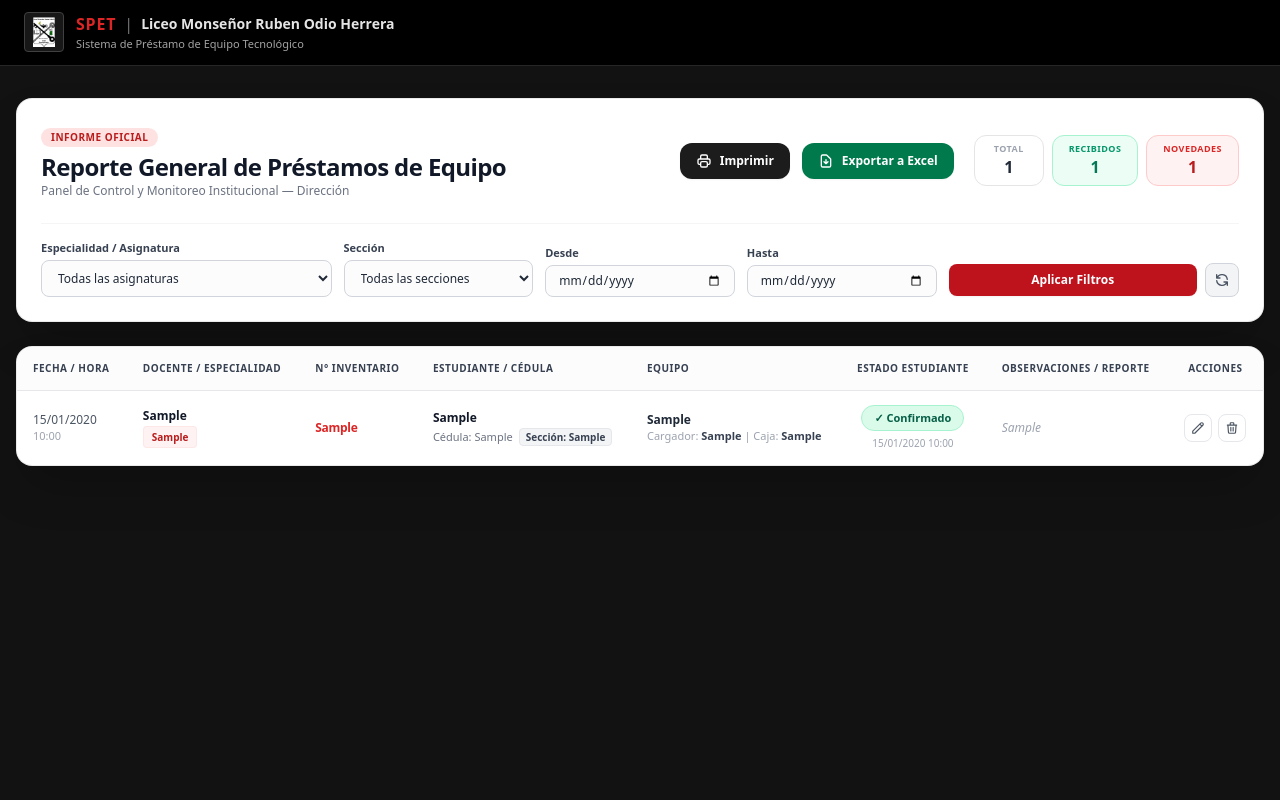
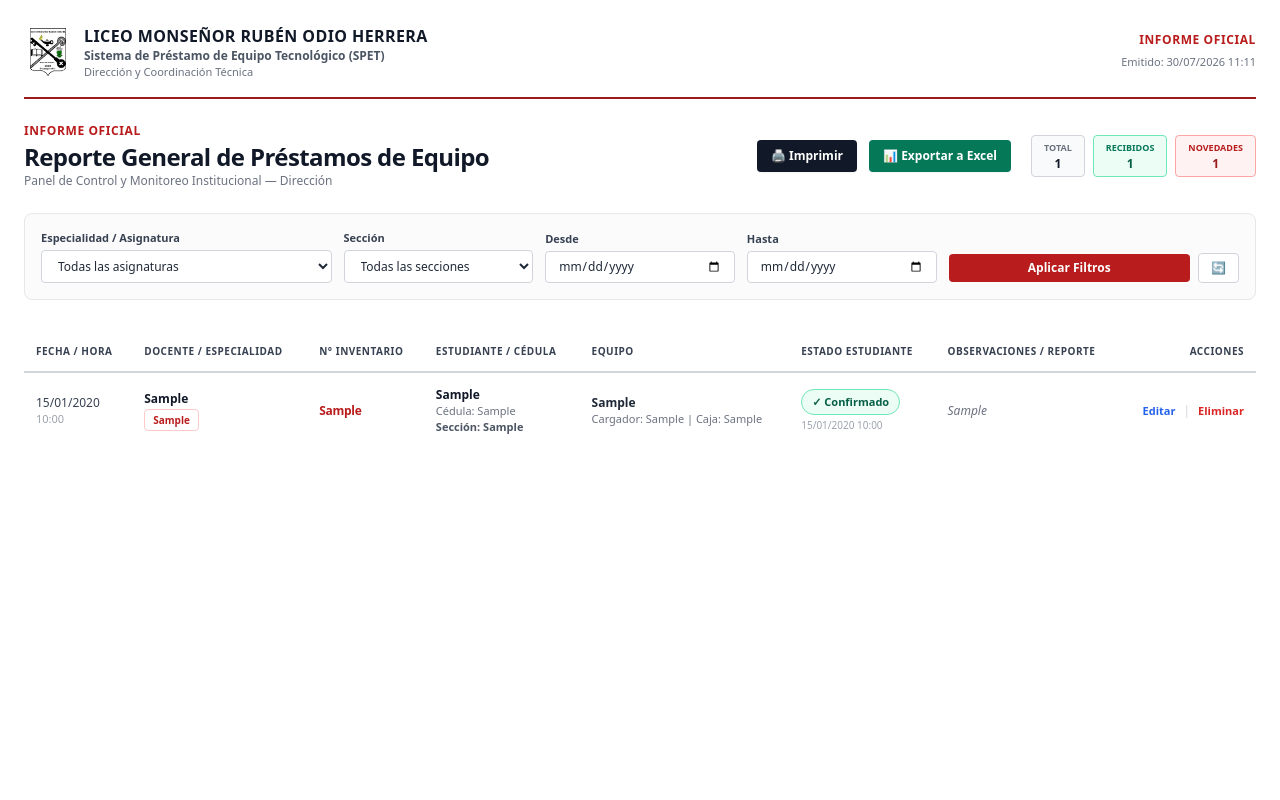
Before and after one commit to gherrera608-sudo/bitacora-tecnologia, a Flask app: page / in a window 1280 px wide. Run offline with Flask 3, Linux system fonts and the light colour scheme; tables that the repository leaves empty hold one stand-in row (values such as "Sample post"); some libraries are stand-ins or nearby versions.

Commit message:
Update direccion.html

```diff
--- a/templates/direccion.html
+++ b/templates/direccion.html
@@ -6,81 +6,67 @@
     <title>SPET - Reporte General de Préstamos</title>
     <script src="https://cdn.tailwindcss.com"></script>
 </head>
-<body class="bg-[#121212] min-h-screen text-gray-800 font-sans antialiased pb-12">
+<body class="bg-white min-h-screen text-gray-800 font-sans antialiased pb-12">
 
-    <!-- Navbar Superior Institucional -->
-    <header class="bg-black text-white border-b border-neutral-800 px-6 py-3 mb-8">
-        <div class="max-w-[1400px] mx-auto flex items-center justify-between">
+    <div class="max-w-[1400px] mx-auto px-6 py-6">
+
+        <!-- Membrana Institucional Superior -->
+        <header class="flex flex-col md:flex-row justify-between items-start md:items-center border-b-2 border-red-800 pb-4 mb-6 gap-4">
             <div class="flex items-center gap-3">
-                <!-- Escudo / Logo -->
-                <div class="w-10 h-10 bg-neutral-900 border border-neutral-700 rounded flex items-center justify-center p-1">
-                    <img src="{{ url_for('static', filename='escudo.png') }}" alt="Logo" class="max-h-full max-w-full object-contain" onerror="this.src='https://via.placeholder.com/40'">
+                <div class="w-12 h-12 flex items-center justify-center">
+                    <img src="{{ url_for('static', filename='escudo.png') }}" alt="Logo" class="max-h-full max-w-full object-contain" onerror="this.src='https://via.placeholder.com/48'">
                 </div>
                 <div>
-                    <div class="flex items-center gap-2">
-                        <span class="text-red-600 font-black tracking-wider text-base">SPET</span>
-                        <span class="text-neutral-500">|</span>
-                        <h1 class="text-sm font-semibold text-neutral-200">Liceo Monseñor Ruben Odio Herrera</h1>
-                    </div>
-                    <p class="text-[11px] text-neutral-400">Sistema de Préstamo de Equipo Tecnológico</p>
+                    <h1 class="text-base font-black tracking-wide text-gray-900">LICEO MONSEÑOR RUBÉN ODIO HERRERA</h1>
+                    <p class="text-xs text-gray-600 font-semibold">Sistema de Préstamo de Equipo Tecnológico (SPET)</p>
+                    <p class="text-[11px] text-gray-500">Dirección y Coordinación Técnica</p>
                 </div>
             </div>
+            <div class="text-left md:text-right">
+                <span class="text-xs font-bold text-red-700 tracking-wider block">INFORME OFICIAL</span>
+                <span class="text-[11px] text-gray-500">Emitido: {{ ahora.strftime('%d/%m/%Y %H:%M') if ahora else '' }}</span>
             </div>
         </header>
 
-    <!-- Contenedor Principal -->
-    <main class="max-w-[1400px] mx-auto px-4 space-y-6">
-
-        <!-- Panel de Control y Filtros -->
-        <section class="bg-white rounded-2xl p-6 shadow-2xl border border-neutral-200/80">
-            <!-- Encabezado del Informe y Botones -->
-            <div class="flex flex-col lg:flex-row lg:items-center justify-between gap-6 mb-6">
+        <!-- Título del Reporte y Botones de Acción -->
+        <div class="flex flex-col md:flex-row md:items-center justify-between gap-4 mb-6">
             <div>
-                    <span class="inline-block bg-red-100 text-red-700 text-[10px] font-bold uppercase tracking-wider px-2.5 py-0.5 rounded-full mb-1">
-                        INFORME OFICIAL
-                    </span>
+                <span class="text-xs font-bold text-red-700 uppercase tracking-wider block mb-0.5">INFORME OFICIAL</span>
                 <h2 class="text-2xl font-black text-gray-900 tracking-tight">Reporte General de Préstamos de Equipo</h2>
-                    <p class="text-xs font-medium text-gray-500">Panel de Control y Monitoreo Institucional — Dirección</p>
+                <p class="text-xs text-gray-500">Panel de Control y Monitoreo Institucional — Dirección</p>
             </div>
 
-                <!-- Acciones Rápidas y Métricas -->
+            <!-- Botones Superiores e Indicadores -->
             <div class="flex flex-wrap items-center gap-3">
-                    <a href="javascript:window.print()" class="bg-[#1c1c1c] hover:bg-black text-white px-4 py-2.5 rounded-xl text-xs font-bold transition flex items-center gap-2 shadow-sm">
-                        <svg class="w-4 h-4" fill="none" stroke="currentColor" viewBox="0 0 24 24"><path stroke-linecap="round" stroke-linejoin="round" stroke-width="2" d="M17 17h2a2 2 0 002-2v-4a2 2 0 00-2-2H5a2 2 0 00-2 2v4a2 2 0 002 2h2m2 4h6a2 2 0 002-2v-4a2 2 0 00-2-2H9a2 2 0 00-2 2v4a2 2 0 002 2zm8-12V5a2 2 0 00-2-2H9a2 2 0 00-2 2v4h10z"></path></svg>
-                        Imprimir
+                <a href="javascript:window.print()" class="bg-gray-900 hover:bg-black text-white px-3.5 py-2 rounded text-xs font-bold transition flex items-center gap-1.5 shadow-sm">
+                    🖨️ Imprimir
                 </a>
-                    <a href="{{ url_for('descargar_reporte', asignatura=asignatura_filtro, grupo=grupo_filtro, fecha_inicio=fecha_inicio, fecha_fin=fecha_fin) }}" class="bg-[#007a4d] hover:bg-[#00633e] text-white px-4 py-2.5 rounded-xl text-xs font-bold transition flex items-center gap-2 shadow-sm">
-                        <svg class="w-4 h-4" fill="none" stroke="currentColor" viewBox="0 0 24 24"><path stroke-linecap="round" stroke-linejoin="round" stroke-width="2" d="M12 10v6m0 0l-3-3m3 3l3-3m2 8H7a2 2 0 01-2-2V5a2 2 0 012-2h5.586a1 1 0 01.707.293l5.414 5.414a1 1 0 01.293.707V19a2 2 0 01-2 2z"></path></svg>
-                        Exportar a Excel
+                <a href="{{ url_for('descargar_reporte', asignatura=asignatura_filtro, grupo=grupo_filtro, fecha_inicio=fecha_inicio, fecha_fin=fecha_fin) }}" class="bg-emerald-700 hover:bg-emerald-800 text-white px-3.5 py-2 rounded text-xs font-bold transition flex items-center gap-1.5 shadow-sm">
+                    📊 Exportar a Excel
                 </a>
 
-                    <!-- Indicadores (KPIs) -->
-                    <div class="flex items-center gap-2 ml-2">
-                        <div class="border border-neutral-200 rounded-xl px-4 py-1.5 text-center min-w-[70px]">
-                            <span class="block text-[9px] font-bold text-gray-400 tracking-wider">TOTAL</span>
-                            <span class="text-base font-black text-gray-800">{{ total }}</span>
+                <div class="flex items-center gap-2 ml-2 text-xs">
+                    <div class="border border-gray-300 rounded px-3 py-1 text-center bg-gray-50">
+                        <span class="block text-[9px] font-bold text-gray-500">TOTAL</span>
+                        <span class="font-black text-gray-900">{{ total }}</span>
                     </div>
-                        <div class="bg-emerald-50 border border-emerald-200 rounded-xl px-4 py-1.5 text-center min-w-[70px]">
-                            <span class="block text-[9px] font-bold text-emerald-600 tracking-wider">RECIBIDOS</span>
-                            <span class="text-base font-black text-emerald-700">{{ confirmados }}</span>
+                    <div class="border border-emerald-300 rounded px-3 py-1 text-center bg-emerald-50">
+                        <span class="block text-[9px] font-bold text-emerald-700">RECIBIDOS</span>
+                        <span class="font-black text-emerald-800">{{ confirmados }}</span>
                     </div>
-                        <div class="bg-red-50 border border-red-200 rounded-xl px-4 py-1.5 text-center min-w-[70px]">
-                            <span class="block text-[9px] font-bold text-red-600 tracking-wider">NOVEDADES</span>
-                            <span class="text-base font-black text-red-700">{{ novedades }}</span>
+                    <div class="border border-red-300 rounded px-3 py-1 text-center bg-red-50">
+                        <span class="block text-[9px] font-bold text-red-700">NOVEDADES</span>
+                        <span class="font-black text-red-800">{{ novedades }}</span>
                     </div>
                 </div>
             </div>
         </div>
 
-            <hr class="border-neutral-100 my-4">
-
-            <!-- Formulario de Filtros -->
-            <form method="GET" action="{{ url_for('vista_direccion') }}" class="grid grid-cols-1 md:grid-cols-12 gap-3 items-end">
-
-                <!-- Especialidad / Asignatura -->
+        <!-- Filtros de Búsqueda -->
+        <form method="GET" action="{{ url_for('vista_direccion') }}" class="grid grid-cols-1 md:grid-cols-12 gap-3 mb-8 items-end bg-gray-50/70 p-4 rounded-lg border border-gray-200">
             <div class="md:col-span-3">
                 <label class="block text-[11px] font-bold text-gray-700 mb-1">Especialidad / Asignatura</label>
-                    <select name="asignatura" class="w-full bg-gray-50/50 border border-gray-300 rounded-lg px-3 py-2 text-xs font-medium focus:ring-2 focus:ring-red-500 focus:bg-white transition outline-none">
+                <select name="asignatura" class="w-full bg-white border border-gray-300 rounded px-3 py-1.5 text-xs focus:outline-none focus:border-red-700">
                     <option value="">Todas las asignaturas</option>
                     {% for a in todas_asignaturas %}
                         <option value="{{ a }}" {% if asignatura_filtro == a %}selected{% endif %}>{{ a }}</option>
@@ -88,10 +74,9 @@
                 </select>
             </div>
 
-                <!-- Sección / Grupo -->
             <div class="md:col-span-2">
                 <label class="block text-[11px] font-bold text-gray-700 mb-1">Sección</label>
-                    <select name="grupo" class="w-full bg-gray-50/50 border border-gray-300 rounded-lg px-3 py-2 text-xs font-medium focus:ring-2 focus:ring-red-500 focus:bg-white transition outline-none">
+                <select name="grupo" class="w-full bg-white border border-gray-300 rounded px-3 py-1.5 text-xs focus:outline-none focus:border-red-700">
                     <option value="">Todas las secciones</option>
                     {% for g in todos_grupos %}
                         <option value="{{ g }}" {% if grupo_filtro == g %}selected{% endif %}>{{ g }}</option>
@@ -99,103 +84,91 @@
                 </select>
             </div>
 
-                <!-- Fecha Desde -->
             <div class="md:col-span-2">
                 <label class="block text-[11px] font-bold text-gray-700 mb-1">Desde</label>
-                    <input type="date" name="fecha_inicio" value="{{ fecha_inicio }}" class="w-full bg-gray-50/50 border border-gray-300 rounded-lg px-3 py-1.5 text-xs font-medium focus:ring-2 focus:ring-red-500 focus:bg-white transition outline-none">
+                <input type="date" name="fecha_inicio" value="{{ fecha_inicio }}" class="w-full bg-white border border-gray-300 rounded px-3 py-1.5 text-xs focus:outline-none focus:border-red-700">
             </div>
 
-                <!-- Fecha Hasta -->
             <div class="md:col-span-2">
                 <label class="block text-[11px] font-bold text-gray-700 mb-1">Hasta</label>
-                    <input type="date" name="fecha_fin" value="{{ fecha_fin }}" class="w-full bg-gray-50/50 border border-gray-300 rounded-lg px-3 py-1.5 text-xs font-medium focus:ring-2 focus:ring-red-500 focus:bg-white transition outline-none">
+                <input type="date" name="fecha_fin" value="{{ fecha_fin }}" class="w-full bg-white border border-gray-300 rounded px-3 py-1.5 text-xs focus:outline-none focus:border-red-700">
             </div>
 
-                <!-- Botones de Acción -->
             <div class="md:col-span-3 flex items-center gap-2">
-                    <button type="submit" class="flex-1 bg-[#be121c] hover:bg-[#a10e16] text-white font-bold py-2 px-4 rounded-lg text-xs transition shadow-sm">
+                <button type="submit" class="flex-1 bg-red-700 hover:bg-red-800 text-white font-bold py-1.5 px-3 rounded text-xs transition">
                     Aplicar Filtros
                 </button>
-                    <a href="{{ url_for('vista_direccion') }}" class="bg-gray-100 hover:bg-gray-200 border border-gray-300 text-gray-600 p-2 rounded-lg transition" title="Limpiar Filtros">
-                        <svg class="w-4 h-4" fill="none" stroke="currentColor" viewBox="0 0 24 24"><path stroke-linecap="round" stroke-linejoin="round" stroke-width="2" d="M4 4v5h.582m15.356 2A8.001 8.001 0 004.582 9m0 0H9m11 11v-5h-.581m0 0a8.003 8.003 0 01-15.357-2m15.357 2H15"></path></svg>
+                <a href="{{ url_for('vista_direccion') }}" class="bg-white border border-gray-300 text-gray-700 hover:bg-gray-100 py-1.5 px-3 rounded text-xs transition" title="Limpiar filtros">
+                    🔄
                 </a>
             </div>
         </form>
-        </section>
 
-        <!-- Tabla de Registros -->
-        <section class="bg-white rounded-2xl shadow-2xl border border-neutral-200/80 overflow-hidden">
+        <!-- Tabla de Registros Estilizada -->
         <div class="overflow-x-auto">
             <table class="w-full text-left border-collapse">
                 <thead>
-                        <tr class="border-b border-gray-200 text-[10px] font-black text-gray-700 tracking-wider uppercase bg-gray-50/50">
-                            <th class="py-3.5 px-4">FECHA / HORA</th>
-                            <th class="py-3.5 px-4">DOCENTE / ESPECIALIDAD</th>
-                            <th class="py-3.5 px-4">N° INVENTARIO</th>
-                            <th class="py-3.5 px-4">ESTUDIANTE / CÉDULA</th>
-                            <th class="py-3.5 px-4">EQUIPO</th>
-                            <th class="py-3.5 px-4 text-center">ESTADO ESTUDIANTE</th>
-                            <th class="py-3.5 px-4">OBSERVACIONES / REPORTE</th>
-                            <th class="py-3.5 px-4 text-center">ACCIONES</th>
+                    <tr class="border-b-2 border-gray-300 text-[10px] font-black text-gray-700 tracking-wider uppercase">
+                        <th class="py-3 px-3">FECHA / HORA</th>
+                        <th class="py-3 px-3">DOCENTE / ESPECIALIDAD</th>
+                        <th class="py-3 px-3">N° INVENTARIO</th>
+                        <th class="py-3 px-3">ESTUDIANTE / CÉDULA</th>
+                        <th class="py-3 px-3">EQUIPO</th>
+                        <th class="py-3 px-3">ESTADO ESTUDIANTE</th>
+                        <th class="py-3 px-3">OBSERVACIONES / REPORTE</th>
+                        <th class="py-3 px-3 text-right">ACCIONES</th>
                     </tr>
                 </thead>
-                    <tbody class="divide-y divide-gray-100 text-xs">
+                <tbody class="divide-y divide-gray-200 text-xs">
                     {% for p in prestamos %}
-                        <tr class="hover:bg-gray-50/80 transition">
-                            <td class="py-3.5 px-4 font-medium text-gray-600 whitespace-nowrap">
+                    <tr class="hover:bg-gray-50 transition">
+                        <td class="py-3.5 px-3 font-medium text-gray-700 whitespace-nowrap">
                             {{ p.fecha_entrega|strftime('%d/%m/%Y') }}<br>
                             <span class="text-[11px] text-gray-400">{{ p.fecha_entrega|strftime('%H:%M') }}</span>
                         </td>
-                            <td class="py-3.5 px-4">
+                        <td class="py-3.5 px-3">
                             <span class="font-bold text-gray-900 block">{{ p.profesor }}</span>
-                                <span class="inline-block bg-red-50 text-red-700 text-[10px] font-bold px-2 py-0.5 rounded border border-red-100/60 mt-0.5">
+                            <span class="inline-block bg-white text-red-700 text-[10px] font-bold px-2 py-0.5 rounded border border-red-200 mt-0.5 shadow-xs">
                                 {{ p.asignatura }}
                             </span>
                         </td>
-                            <td class="py-3.5 px-4 font-black text-red-600 tracking-tight whitespace-nowrap">
+                        <td class="py-3.5 px-3 font-black text-red-700 tracking-tight whitespace-nowrap">
                             {{ p.inventario }}
                         </td>
-                            <td class="py-3.5 px-4">
+                        <td class="py-3.5 px-3">
                             <span class="font-bold text-gray-900 block">{{ p.estudiante }}</span>
-                                <div class="text-[11px] text-gray-500 flex items-center gap-1.5 mt-0.5">
-                                    <span>Cédula: {{ p.cedula }}</span>
-                                    <span class="inline-block bg-gray-100 text-gray-700 font-bold px-1.5 py-0.2 rounded text-[10px] border border-gray-200">
-                                        Sección: {{ p.grupo }}
-                                    </span>
-                                </div>
+                            <span class="text-[11px] text-gray-500 block">Cédula: {{ p.cedula }}</span>
+                            <span class="text-[11px] text-gray-600 font-semibold">Sección: {{ p.grupo }}</span>
                         </td>
-                            <td class="py-3.5 px-4">
+                        <td class="py-3.5 px-3">
                             <span class="font-semibold text-gray-800 block">{{ p.marca_modelo }}</span>
-                                <span class="text-[11px] text-gray-400">
-                                    Cargador: <strong class="text-gray-700">{{ p.cargador_entregado }}</strong> | Caja: <strong class="text-gray-700">{{ p.caja_entregada }}</strong>
+                            <span class="text-[11px] text-gray-500">
+                                Cargador: {{ p.cargador_entregado }} | Caja: {{ p.caja_entregada }}
                             </span>
                         </td>
-                            <td class="py-3.5 px-4 text-center whitespace-nowrap">
+                        <td class="py-3.5 px-3 whitespace-nowrap">
                             {% if p.confirmado_estudiante %}
-                                    <span class="inline-flex items-center gap-1 bg-emerald-100/80 text-emerald-800 font-bold text-[11px] px-3 py-1 rounded-full border border-emerald-200">
+                                <span class="inline-flex items-center gap-1 bg-emerald-50 text-emerald-800 font-bold text-[11px] px-2.5 py-1 rounded-full border border-emerald-300">
                                     ✓ Confirmado
                                 </span>
                                 {% if p.fecha_reporte %}
-                                        <span class="block text-[10px] text-gray-400 mt-1">{{ p.fecha_reporte|strftime('%d/%m/%Y %H:%M') }}</span>
+                                    <span class="block text-[10px] text-gray-400 mt-0.5">{{ p.fecha_reporte|strftime('%d/%m/%Y %H:%M') }}</span>
                                 {% endif %}
                             {% else %}
-                                    <span class="inline-block bg-amber-100/80 text-amber-800 font-bold text-[11px] px-3 py-1 rounded-full border border-amber-200">
+                                <span class="inline-block bg-amber-50 text-amber-800 font-bold text-[11px] px-2.5 py-1 rounded-full border border-amber-300">
                                     En Espera
                                 </span>
                             {% endif %}
                         </td>
-                            <td class="py-3.5 px-4 text-gray-400 italic">
+                        <td class="py-3.5 px-3 text-gray-500 italic">
                             {{ p.reporte_estudiante if p.reporte_estudiante else 'Sin novedades' }}
                         </td>
-                            <td class="py-3.5 px-4 text-center whitespace-nowrap">
-                                <div class="flex items-center justify-center gap-1.5">
-                                    <a href="{{ url_for('editar_prestamo', id=p.id) }}" class="p-1.5 text-gray-600 hover:text-black hover:bg-gray-100 rounded-lg border border-gray-200 transition" title="Editar">
-                                        <svg class="w-3.5 h-3.5" fill="none" stroke="currentColor" viewBox="0 0 24 24"><path stroke-linecap="round" stroke-linejoin="round" stroke-width="2" d="M15.232 5.232l3.536 3.536m-2.036-5.036a2.5 2.5 0 113.536 3.536L6.5 21.036H3v-3.572L16.732 3.732z"></path></svg>
-                                    </a>
+                        <td class="py-3.5 px-3 text-right whitespace-nowrap">
+                            <div class="flex items-center justify-end gap-2">
+                                <a href="{{ url_for('editar_prestamo', id=p.id) }}" class="text-blue-600 hover:underline font-semibold text-[11px]">Editar</a>
+                                <span class="text-gray-300">|</span>
                                 <form action="{{ url_for('eliminar_prestamo', id=p.id) }}" method="POST" class="inline" onsubmit="return confirm('¿Está seguro de eliminar este registro?')">
-                                        <button type="submit" class="p-1.5 text-gray-600 hover:text-red-600 hover:bg-red-50 rounded-lg border border-gray-200 transition" title="Eliminar">
-                                            <svg class="w-3.5 h-3.5" fill="none" stroke="currentColor" viewBox="0 0 24 24"><path stroke-linecap="round" stroke-linejoin="round" stroke-width="2" d="M19 7l-.867 12.142A2 2 0 0116.138 21H7.862a2 2 0 01-1.995-1.858L5 7m5 4v6m4-6v6m1-10V4a1 1 0 00-1-1h-4a1 1 0 00-1 1v3M4 7h16"></path></svg>
-                                        </button>
+                                    <button type="submit" class="text-red-600 hover:underline font-semibold text-[11px]">Eliminar</button>
                                 </form>
                             </div>
                         </td>
@@ -204,9 +177,8 @@
                 </tbody>
             </table>
         </div>
-        </section>
 
-    </main>
+    </div>
 
 </body>
 </html>
```
Lines whose indentation alone changed are shown as unchanged.
